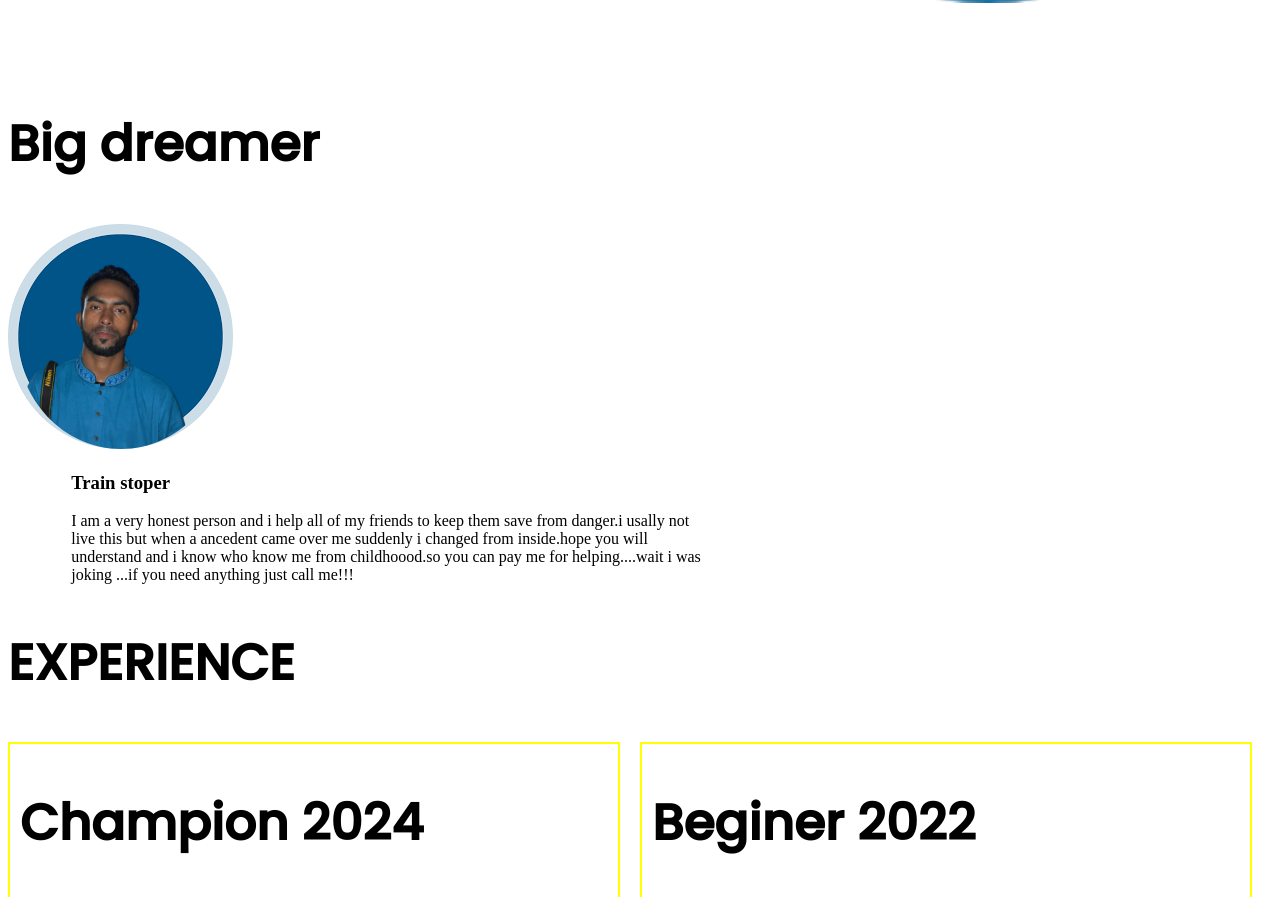
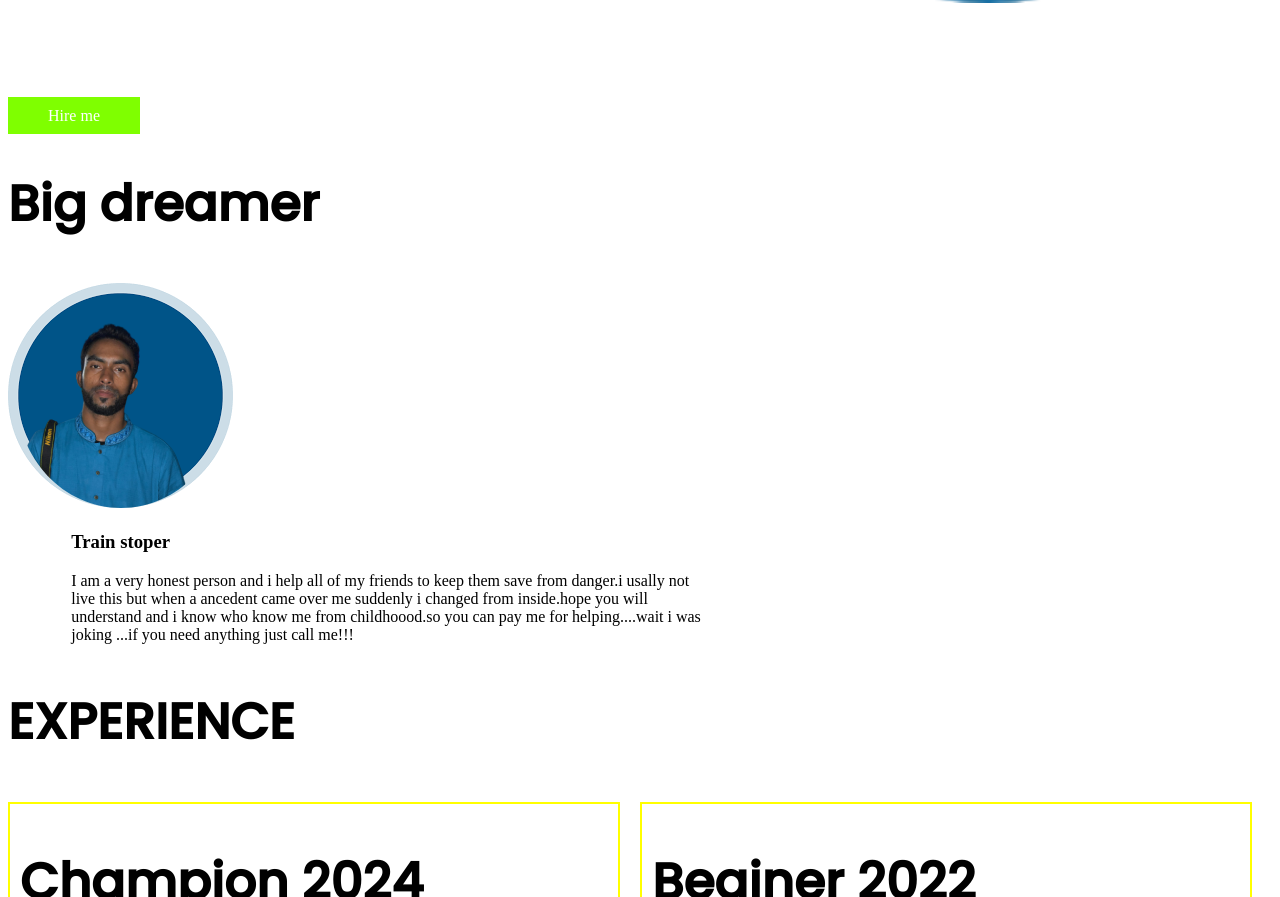
Before and after one commit to hassanhakimul/shawon-repo, a plain HTML site: page index.html in a window 1280 px wide. Shown: the part 842-1739 px from the top of the page. Drawn offline with Linux system fonts and the light colour scheme.

Commit message:
s commit

```diff
--- a/index.html
+++ b/index.html
@@ -22,6 +22,7 @@
         <img src="download.png" alt="">
        </div>
    </section>
+   <a target="-blank" href="https://www.facebook.com/ayoopayoop123">Hire me</a>
    <section>
        <h1>Big dreamer</h1>
        <div>
--- a/style.css
+++ b/style.css
@@ -10,6 +10,12 @@ span{
 }
 .briyani{
     display: flex;
+}
+a{
+    text-decoration: none;
+    color: white;
+  background-color: chartreuse;
+    padding: 10px 40px;
 }
 .half-width{
     width: 50%;
```
